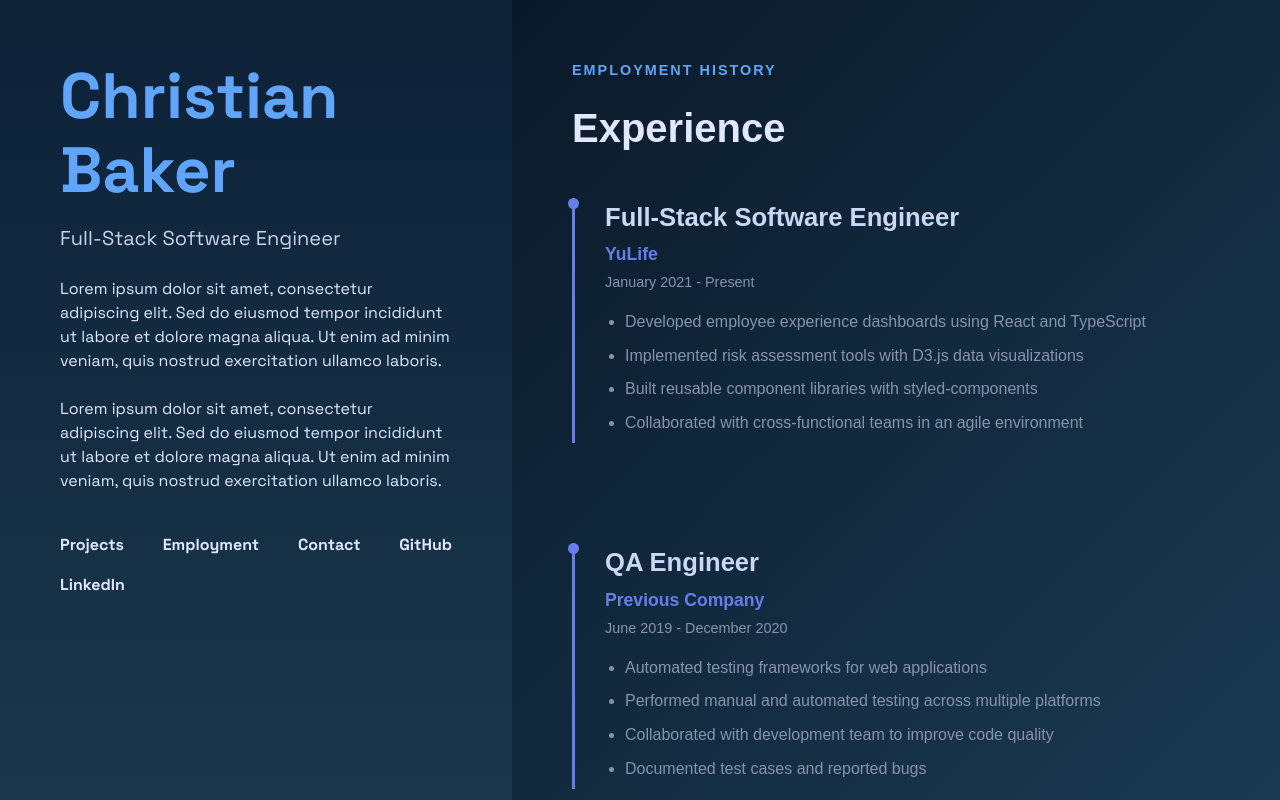
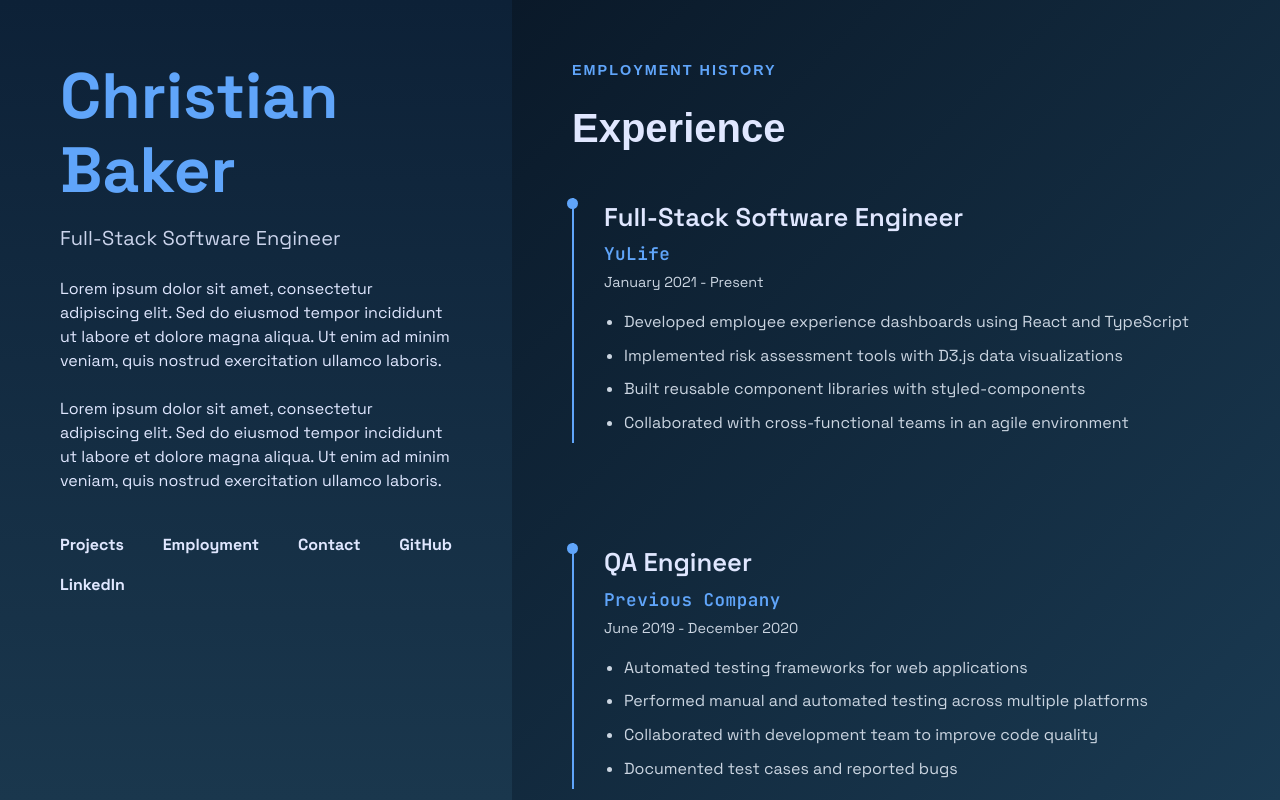
Before and after one commit to Majoggy/portfolio-v2, a Next.js app: page / in a window 1280 px wide. Built offline with nearby package versions, Linux system fonts and the light colour scheme.

Commit message:
More styling changes

```diff
--- a/app/components/RightPanel/components/EmploymentCard/styled.ts
+++ b/app/components/RightPanel/components/EmploymentCard/styled.ts
@@ -1,56 +1,63 @@
+import { colors, fonts } from '@/styles/utils';
 import styled from 'styled-components';
 
 export const Card = styled.div`
-  border-left: 3px solid #667eea;
-  padding-left: 30px;
-  margin-bottom: 40px;
+  border-left: 2px solid ${colors.electricBlue};
+  padding-left: 1.875rem;
+  margin-bottom: 2.5rem;
   position: relative;
 
   &::before {
     content: '';
     position: absolute;
-    left: -7px;
+    left: -0.4375rem;
     top: 0;
-    width: 11px;
-    height: 11px;
-    background: #667eea;
+    width: 0.6875rem;
+    height: 0.6875rem;
+    background: ${colors.electricBlue};
     border-radius: 50%;
   }
 `;
 
 export const Title = styled.h3`
   font-size: 1.6rem;
-  color: #ccd6f6;
-  margin-bottom: 5px;
+  color: ${colors.lightGray};
+  margin-bottom: 0.3125rem;
   font-weight: 600;
+  font-family: ${fonts.heading};
 `;
 
 export const Company = styled.div`
-  color: #667eea;
+  color: ${colors.electricBlue};
   font-size: 1.1rem;
   font-weight: 600;
-  margin-bottom: 5px;
+  margin-bottom: 0.3125rem;
+  font-family: ${fonts.mono};
+  letter-spacing: 0.5px;
 `;
 
 export const Period = styled.div`
-  color: #8892b0;
+  color: ${colors.mediumGray};
   font-size: 0.9rem;
-  margin-bottom: 15px;
+  margin-bottom: 0.9375rem;
+  font-family: ${fonts.body};
 `;
 
 export const Responsibilities = styled.ul`
-  color: #8892b0;
-  margin-left: 20px;
+  color: ${colors.mediumGray};
+  margin-left: 1.25rem;
   list-style-type: disc;
 `;
 
 export const Responsibility = styled.li`
-  margin-bottom: 8px;
+  margin-bottom: 0.5rem;
   line-height: 1.6;
+  font-family: ${fonts.body};
 `;
 
 export const Description = styled.p`
-  color: #8892b0;
-  margin-bottom: 15px;
+  color: ${colors.mediumGray};
+  margin-bottom: 0.9375rem;
   line-height: 1.7;
+  font-family: ${fonts.body};
 `;
```
